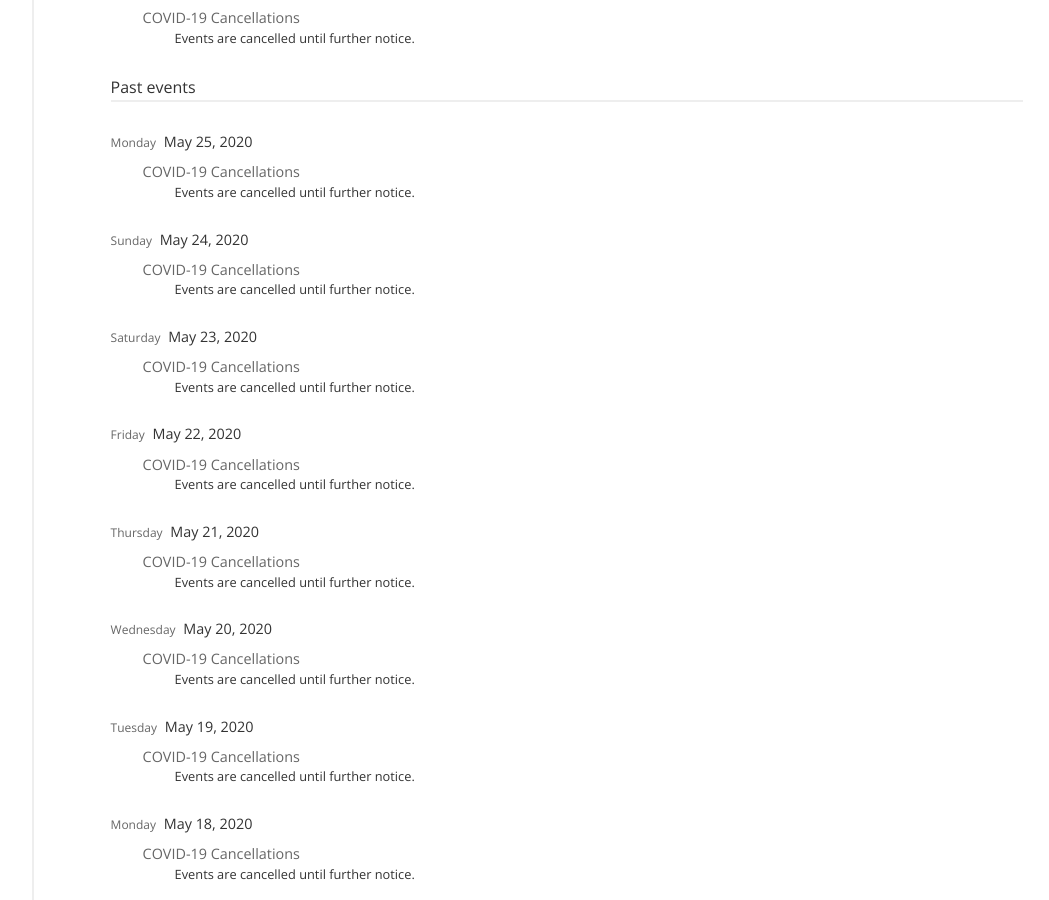
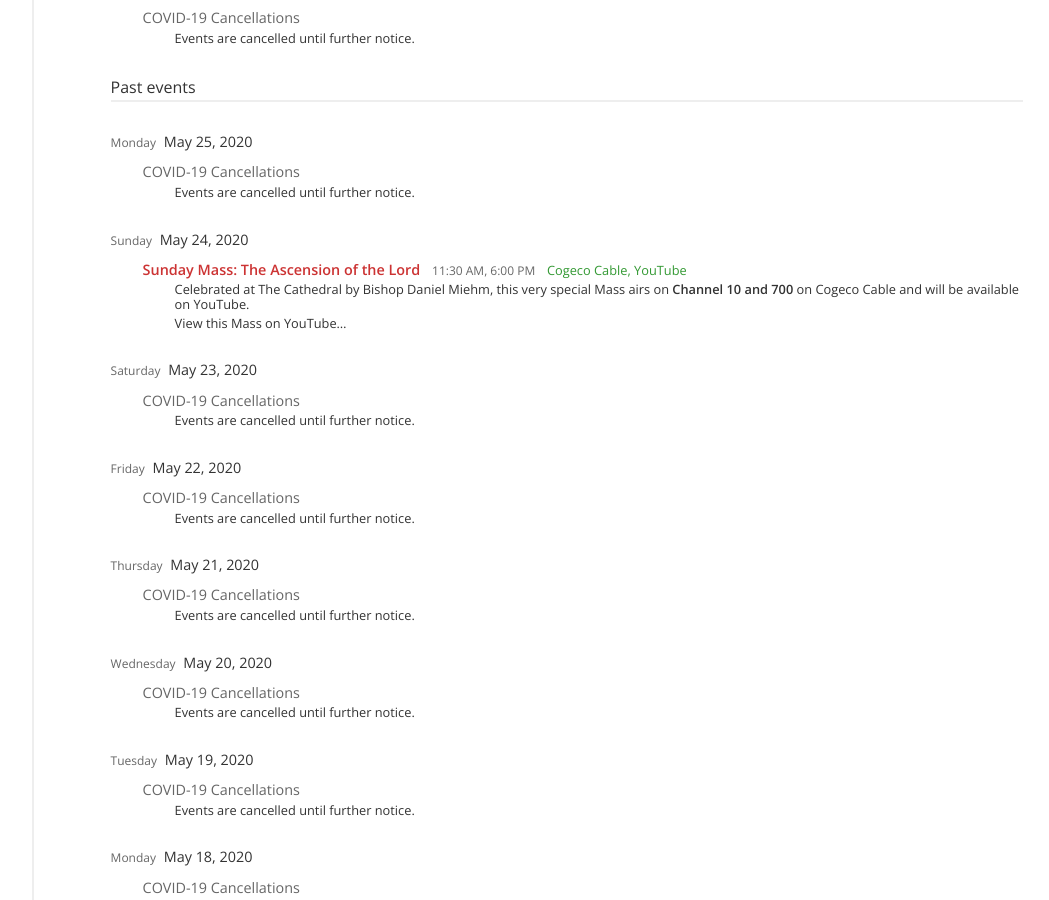
Before and after one commit to stpeterinchains/stpeterinchains.github.io, a Jekyll site: the page built from schedule.html, in a window 1280 px wide and 900 px high, scrolled down 3876 px. Shown: the whole window, without its empty margins (181-1230 px from the left). Built offline with Jekyll 4.4.1, drawn with Linux system fonts in a browser that asks for light colours; nearby versions of some CDN libraries.

Commit message:
New bulletin: 2020/05/24; updated schedule data; minor edit to home page cancellation notice

```diff
--- a/_data/bulletins.yml
+++ b/_data/bulletins.yml
@@ -16,9 +16,9 @@
         month: May
         bulletins:
           -
-            date: 17
-            title: Sixth Sunday of Easter
-            link: https://drive.google.com/file/d/1K3LtvmcS3djkV1n43tCwYxuKgsy9GAuE/view
+            date: 24
+            title: "Seventh Sunday of Easter: The&nbsp;Ascension of the&nbsp;Lord"
+            link: https://drive.google.com/file/d/1xXDcSi5gSVP-l5_UNgCCjzQWVMDy8GgU/view
           -
             date: 10
             title: Fifth Sunday of Easter
--- a/_data/schedule.yml
+++ b/_data/schedule.yml
@@ -568,6 +568,20 @@
     recurring: *saturday
   - date: 2020-05-24
     recurring: *sunday
+    exclusions: [ covid19 ]
+    specials:
+      - color: "#c33"
+        title: "Sunday Mass: The&nbsp;Ascension of the&nbsp;Lord"
+        descriptive: |
+          Celebrated at The&nbsp;Cathedral by Bishop&nbsp;Daniel&nbsp;Miehm,
+          this very special Mass
+          airs on **Channel&nbsp;10&nbsp;and&nbsp;700** on&nbsp;Cogeco&nbsp;Cable and
+          will be available on&nbsp;YouTube.
+
+          [View this Mass on&nbsp;YouTube...](https://youtu.be/fGr19ucZnDU)
+        location: Cogeco Cable, YouTube
+        time: 11:30 AM, 6:00 PM
+        ordinal: "1130"
   - date: 2020-05-25
     recurring: *monday
   - date: 2020-05-26
```
Also changed, not shown: _data/index.yml (+4 -3 lines).
